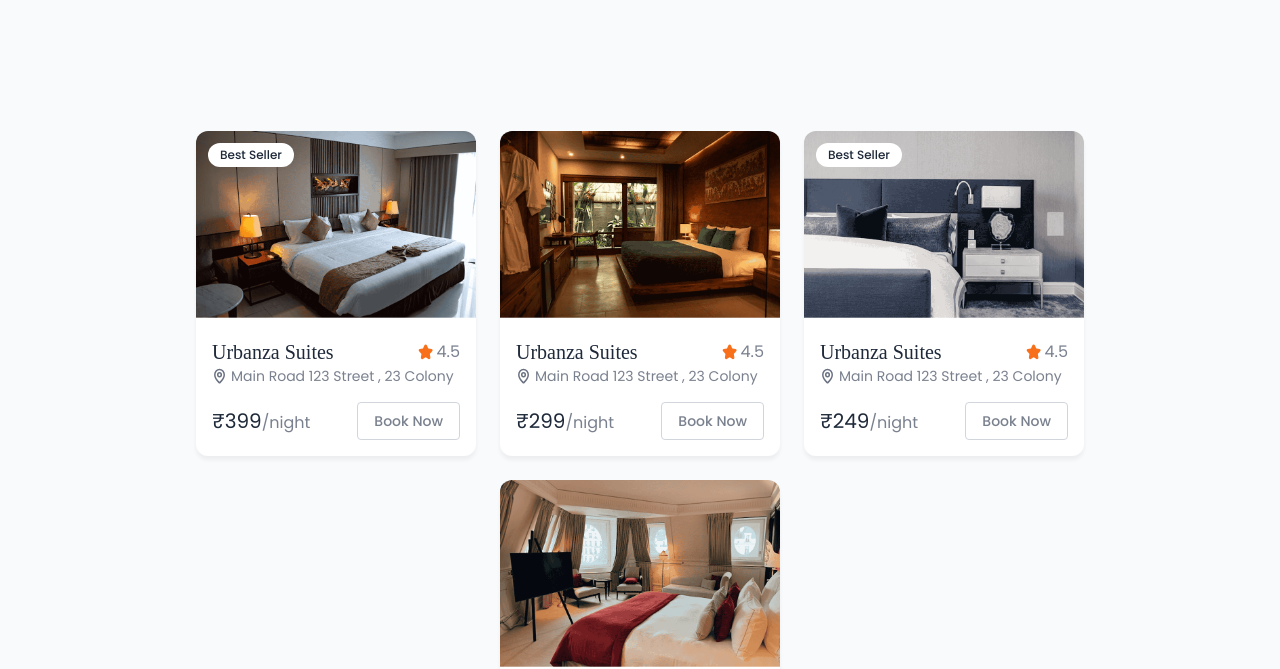
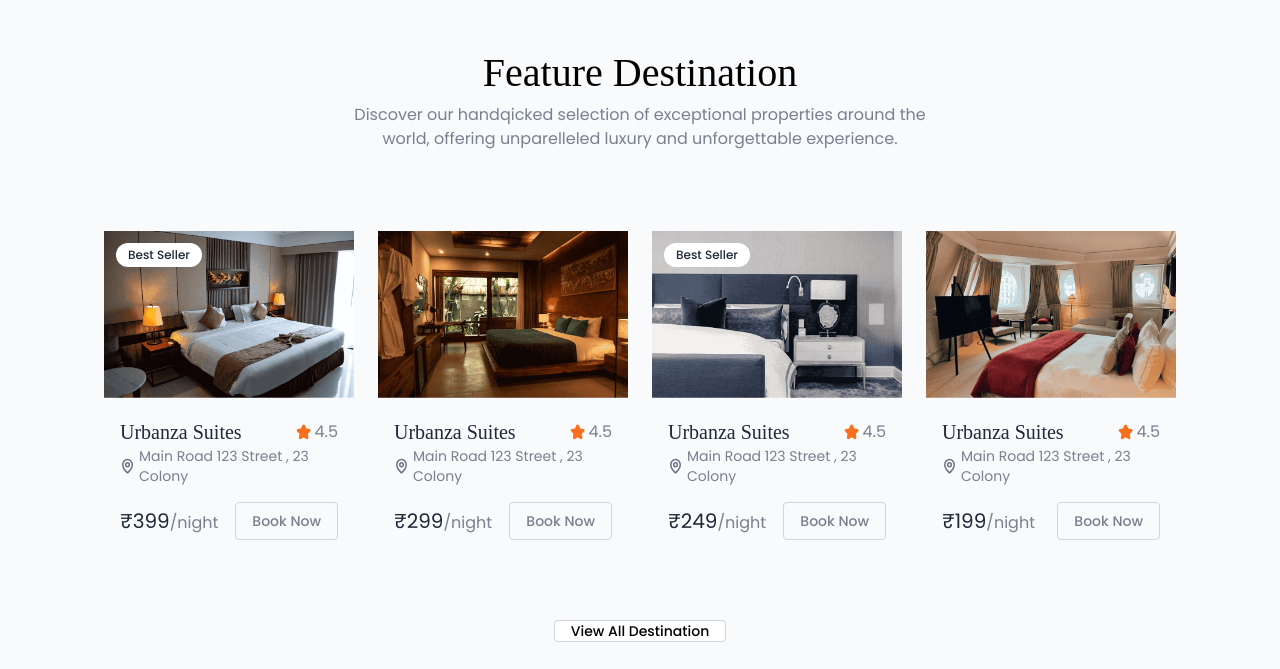
Before and after one commit to rupaliwakhare/Restrorent-, a React (Vite) app in the folder 4.Hotels-Booking/front-end/: page / in a window 1280 px wide. Shown: the part 829-1498 px from the top of the page. Built offline with nearby package versions, Linux system fonts and the light colour scheme; no server answers.

Commit message:
feature-destination

```diff
--- a/4.Hotels-Booking/front-end/src/Components/FeatureDestination.jsx
+++ b/4.Hotels-Booking/front-end/src/Components/FeatureDestination.jsx
@@ -1,17 +1,35 @@
 import React from 'react'
 import { roomsDummyData } from '../assets/assets.js'
 import HotelCard from './HotelCard'
+import Title from './Title.jsx'
+import { useNavigate } from 'react-router-dom'
 
 const FeatureDestination = () => {
+    const navigate = useNavigate()
   return (
-    <div className='flex flex-col items-center px-6 md:px-16 lg:px-24 bg-slate-50 py-20'>
-      <div className='flex flex-wrap items-center justify-center gap-6 mt-20'>
-        {roomsDummyData.slice(0,4).map((room,index)=>(
-            <HotelCard key={room._id} room={room} index={index}/>
+    <div className="flex flex-col items-center px-6 md:px-16 lg:px-24 bg-slate-50 py-20">
+      <Title
+        title="Feature Destination"
+        subTitle="Discover our handqicked selection of exceptional properties around the world, offering unparelleled luxury and unforgettable experience."
+      />
+      <div className="flex flex-wrap items-center justify-center gap-6 mt-20">
+        {roomsDummyData.slice(0, 4).map((room, index) => (
+          <div className="w-[250px]">
+            <HotelCard key={room._id} room={room} index={index} />
+          </div>
         ))}
       </div>
+      <button
+        onClick={() => {
+          navigate("/rooms");
+          scrollTo(0, 0);
+        }}
+        className="my-16 px-4 py2 text-sm font-medium border border-gray-300 rounded bg-white hover:bg-gray-50 transition-all cursur-pointer"
+      >
+        View All Destination
+      </button>
     </div>
-  )
+  );
 }
 
 export default FeatureDestination
--- a/4.Hotels-Booking/front-end/src/Components/Title.jsx
+++ b/4.Hotels-Booking/front-end/src/Components/Title.jsx
@@ -2,9 +2,9 @@ import React from 'react'
 
 const Title = ({title,subTitle,align,font}) => {
   return (
-    <div>
+    <div className={`flex flex-col justify-center items-center text-center ${align === "left" && "md:items-start md:text-left"}`}>
       <h1 className={`text-4xl md:text-[40px] ${font || "font-playfair"}`}>{title}</h1>
-      <p className='text-sm md:text-base text-gray-500/90 mt-2 max-w-174'>{subTitle}</p>
+      <p className='text-sm md:text-base text-gray-500/90 mt-2 max-w-xl'>{subTitle}</p>
     </div>
   )
 }
```
